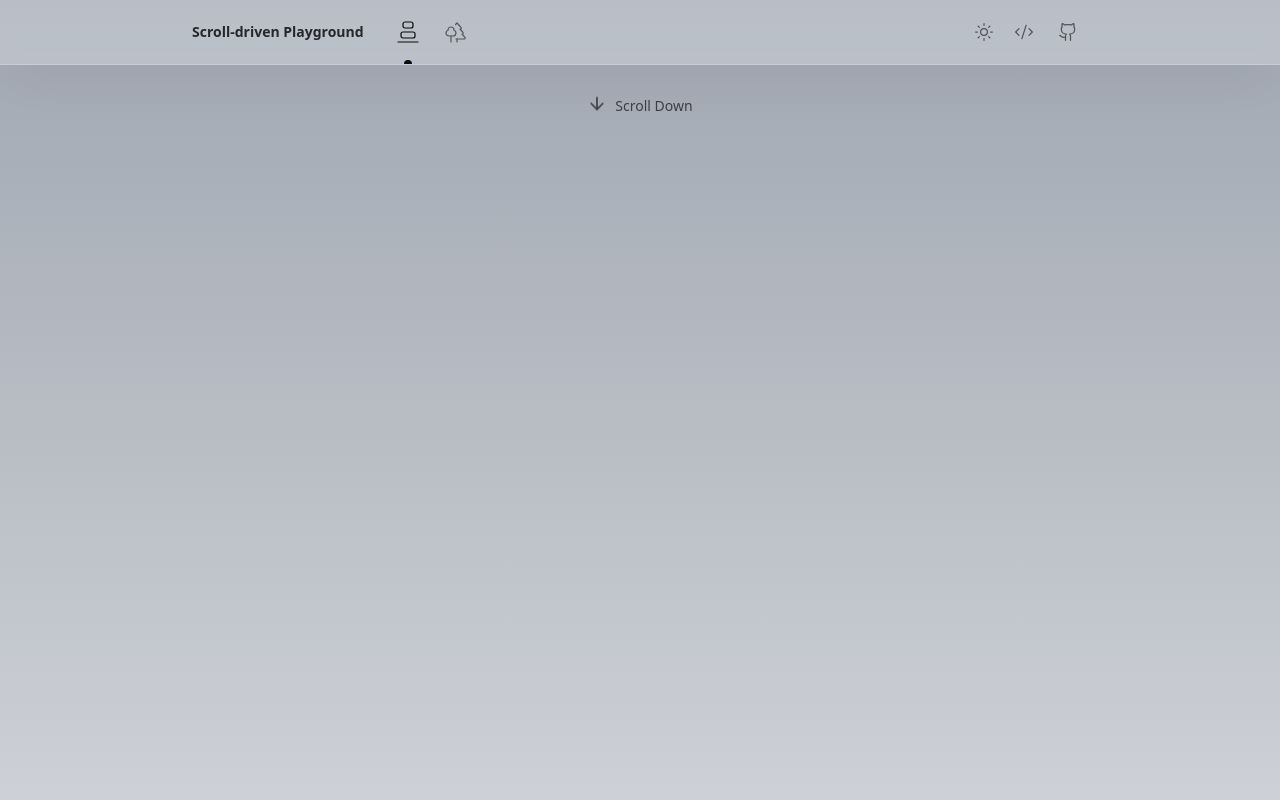
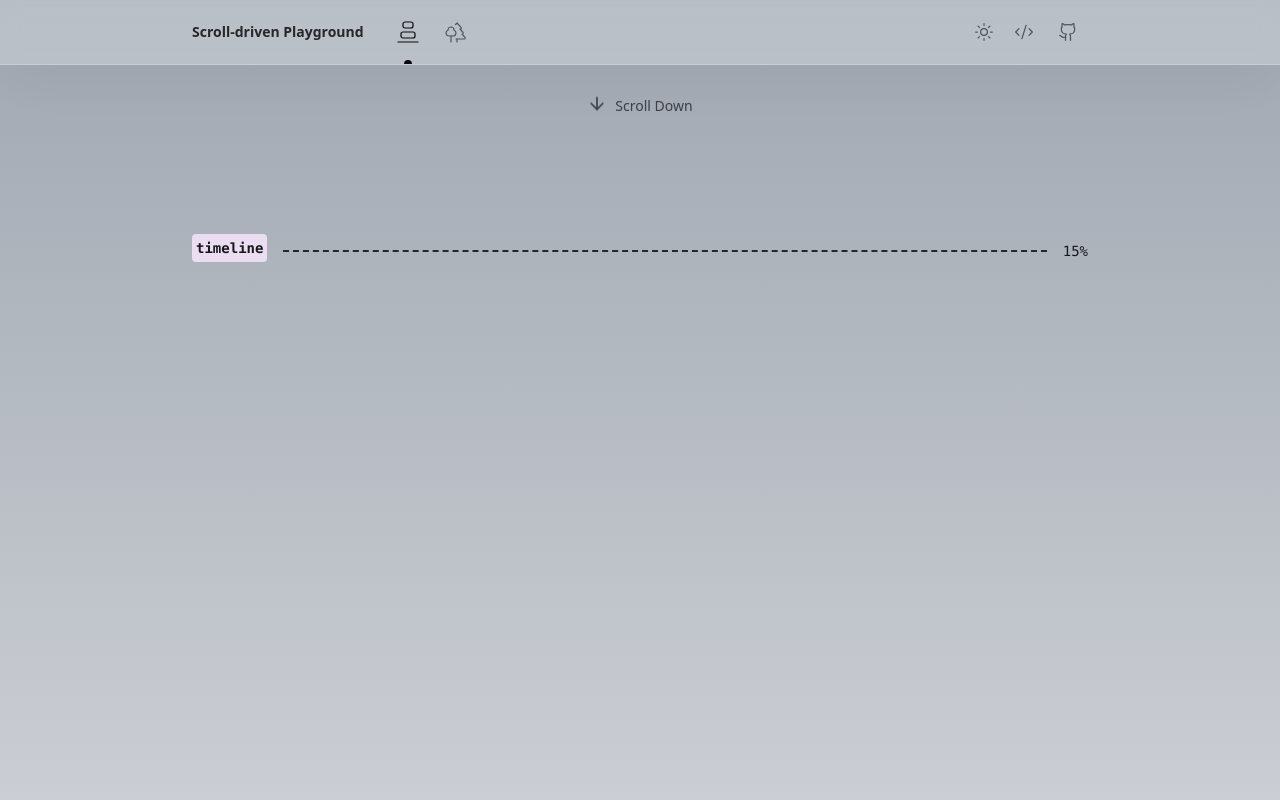
Before and after one commit to adamplesnik/scroll-driven-showcase, a React (Vite) app: page / in a window 1280 px wide. Both pictures are taken after a click on the element 1024 px from the left and 32 px from the top of the page. Shown: the top 800 px of the page. Built offline with nearby package versions, Linux system fonts and the light colour scheme; what @adam.plesnik/tailwindcss-scroll-driven-animations would draw is missing.

Commit message:
Remove isTech, use context

```diff
--- a/src/components/CodeBlock.tsx
+++ b/src/components/CodeBlock.tsx
@@ -1,7 +1,8 @@
+import clsx from 'clsx'
 import { LucideIcon } from 'lucide-react'
 import Prism from 'prismjs'
-import { HTMLAttributes, useEffect } from 'react'
-import { addWithSpace } from '../utils/addWithSpace'
+import { HTMLAttributes, useContext, useEffect } from 'react'
+import { TechInfoContext, TechInfoContextType } from '../providers/TechInfoContextProvider'
 import Link from './Link'
 
 const CodeBlock = ({
@@ -13,16 +14,19 @@ const CodeBlock = ({
   linkText = '',
   ...rest
 }: CodeProps) => {
+  const { techInfo } = useContext(TechInfoContext) as TechInfoContextType
+
   useEffect(() => {
     Prism.highlightAll()
   }, [])
 
   return (
     <div
-      className={
-        'mb-4 hidden rounded-lg border border-zinc-300 bg-gray-200/70 text-zinc-900 backdrop-blur isTech:block dark:border-zinc-700 dark:bg-gray-800/80 dark:text-zinc-300' +
-        addWithSpace(className)
-      }
+      className={clsx(
+        'mb-4 rounded-lg border border-zinc-300 bg-gray-200/70 text-zinc-900 backdrop-blur dark:border-zinc-700 dark:bg-gray-800/80 dark:text-zinc-300',
+        className,
+        techInfo ? 'block' : 'hidden'
+      )}
       {...rest}
     >
       <code
--- a/src/components/TimelineMarker.tsx
+++ b/src/components/TimelineMarker.tsx
@@ -1,5 +1,6 @@
-import { HTMLAttributes } from 'react'
-import { addWithSpace } from '../utils/addWithSpace'
+import clsx from 'clsx'
+import { HTMLAttributes, useContext } from 'react'
+import { TechInfoContext, TechInfoContextType } from '../providers/TechInfoContextProvider'
 
 const TimelineMarker = ({
   textStart = undefined,
@@ -7,13 +8,16 @@ const TimelineMarker = ({
   className,
   absolute = true,
 }: TimelineMarkerProps) => {
+  const { techInfo } = useContext(TechInfoContext) as TechInfoContextType
+
   return (
     <div
-      className={
-        'z-50 hidden w-full items-center gap-4 font-mono text-sm text-zinc-900 isTech:flex dark:text-zinc-100' +
-        addWithSpace(className) +
-        (absolute ? ' absolute' : '')
-      }
+      className={clsx(
+        'z-50 w-full items-center gap-4 font-mono text-sm text-zinc-900  dark:text-zinc-100',
+        className,
+        absolute && ' absolute',
+        techInfo ? 'flex' : 'hidden'
+      )}
     >
       {textStart && (
         <span className="-mt-1.5 inline-block rounded bg-fuchsia-100/80 p-1 font-semibold dark:bg-fuchsia-600/20">
--- a/tailwind.config.js
+++ b/tailwind.config.js
@@ -1,6 +1,5 @@
 /** @type {import('tailwindcss').Config} */
 import plugin from 'tailwindcss/plugin'
-import { transform } from 'typescript'
 
 export default {
   darkMode: 'selector',
@@ -96,7 +95,6 @@ export default {
         { values: { DEFAULT: '' }, modifiers: 'any' }
       )
       addVariant('path', '& > path')
-      addVariant('isTech', '&:where(.tech, .tech *)')
     }),
   ],
 }
```
